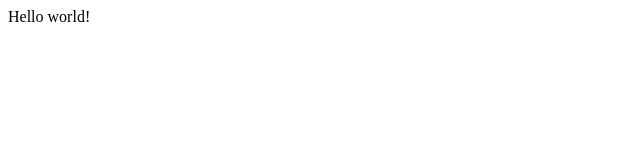
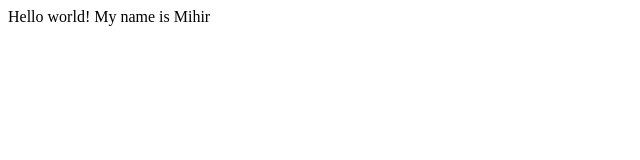
Before and after one commit to MIHIRSUNDRIYAL/first-github, a plain HTML site: page index.html in a window 1280 px wide. Shown: the whole page, without its empty margins (0-640 px from the left). Drawn offline with Linux system fonts and the light colour scheme.

Commit message:
Writing name

```diff
--- a/index.html
+++ b/index.html
@@ -7,6 +7,6 @@
     <title>Document</title>
 </head>
 <body>
-    Hello world!
+    Hello world! My name is Mihir
 </body>
 </html>
```
